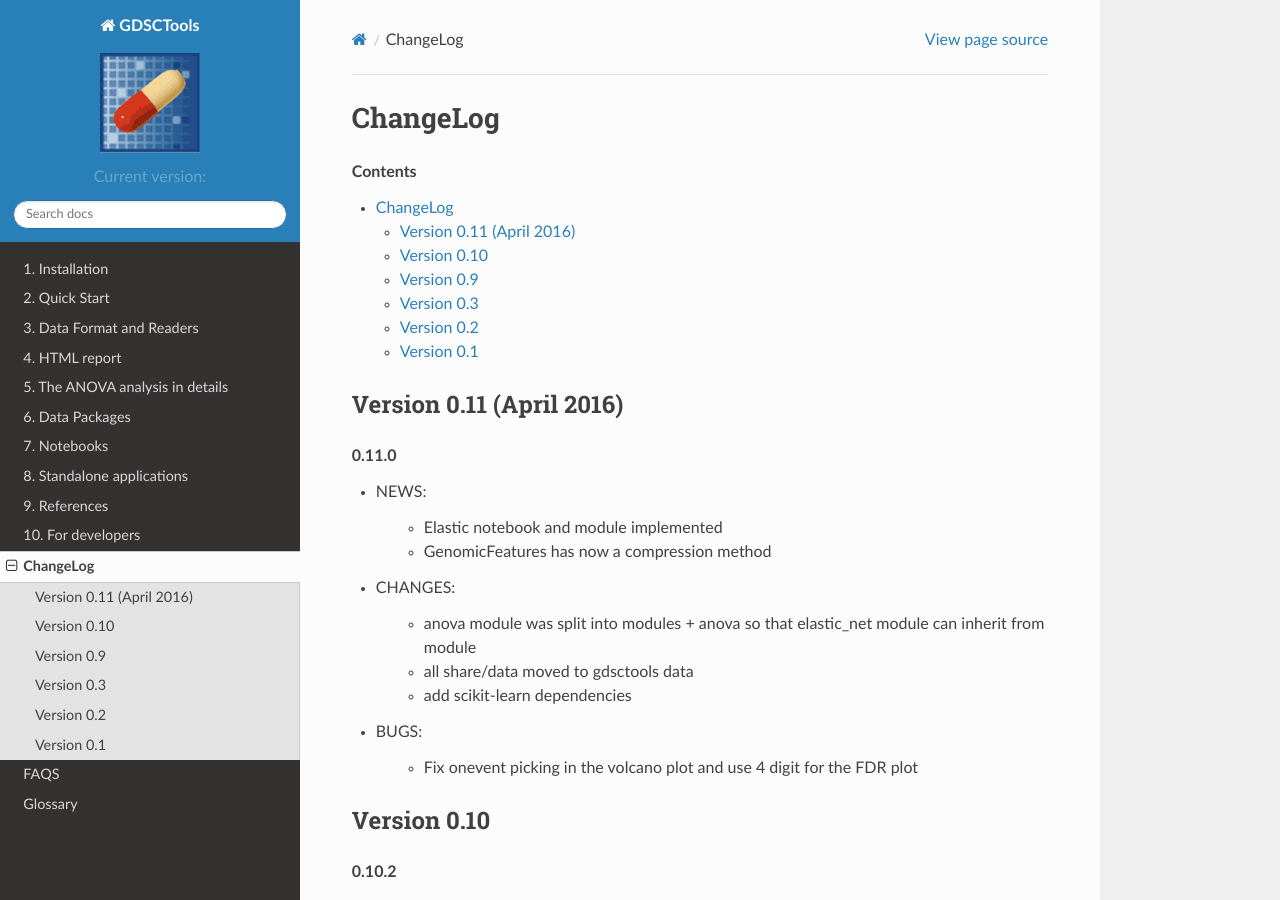
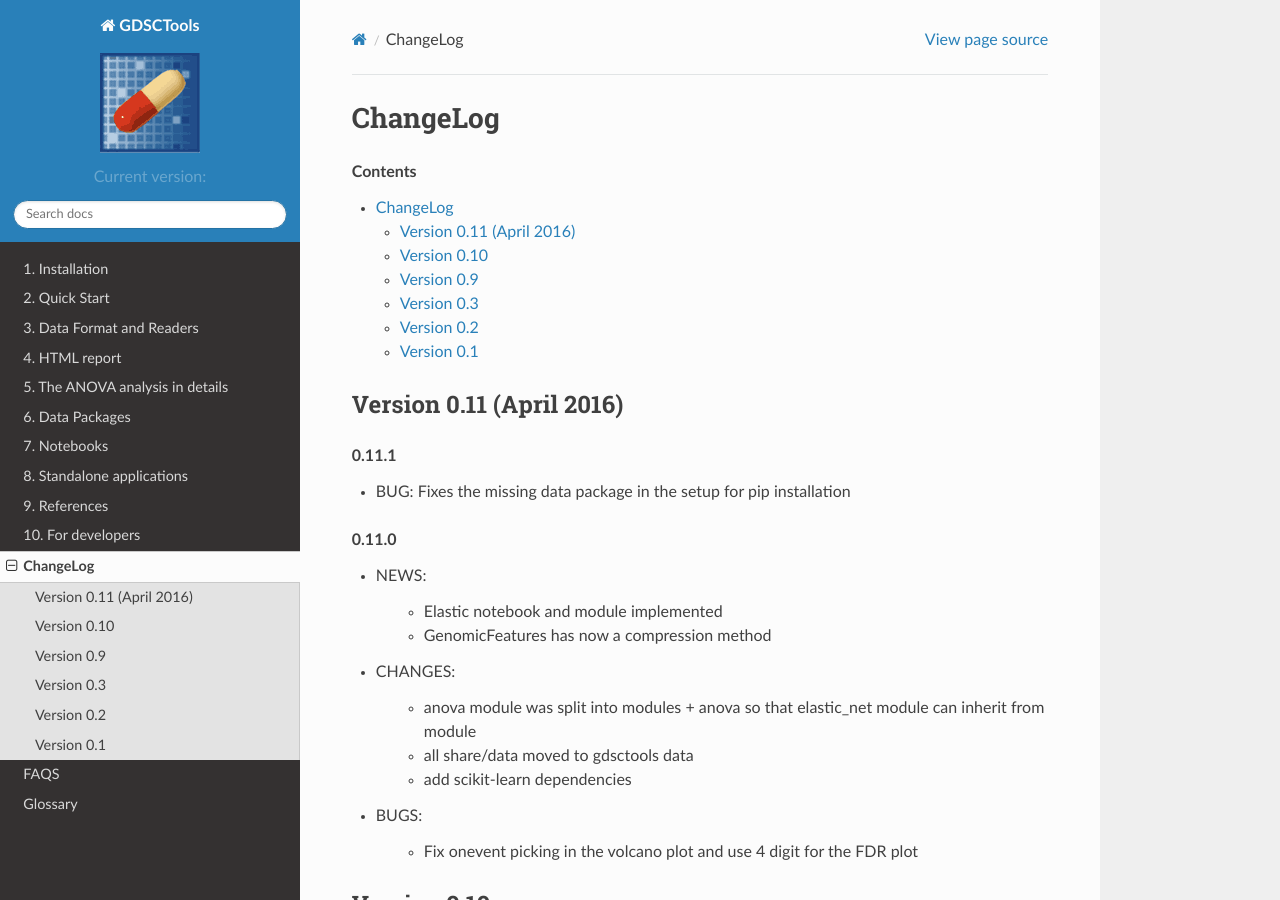
Before and after one commit to CancerRxGene/gdsctools, a Sphinx documentation site: the page built from doc/source/ChangeLog.rst, in a window 1280 px wide and 900 px high. Built offline with Sphinx 7.4.7 and the Read the Docs theme 2.0.0, drawn with Linux system fonts in a browser that asks for light colours; formulas are drawn with MathJax 3; pages that are not in the unit, such as notebooks, are missing from menus; the version number could not be read and is left out.

Commit message:
Update ChangeLog.rst

```diff
--- a/doc/source/ChangeLog.rst
+++ b/doc/source/ChangeLog.rst
@@ -5,6 +5,10 @@ ChangeLog
 
 Version 0.11 (April 2016)
 ----------------------------
+
+.. rubric:: 0.11.1
+
+* BUG: Fixes the missing data package in the setup for pip installation
 
 .. rubric:: 0.11.0
 
```
